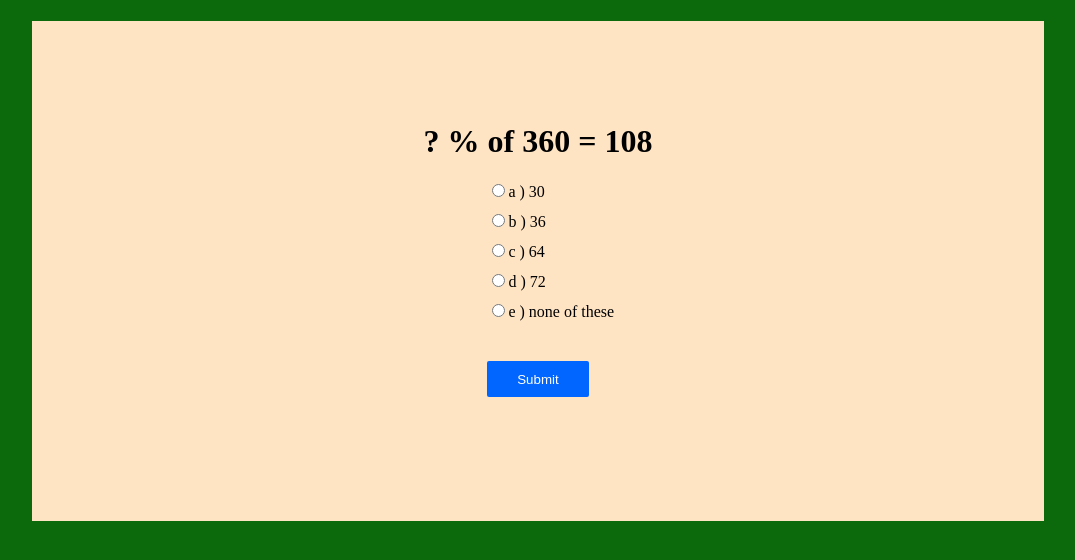
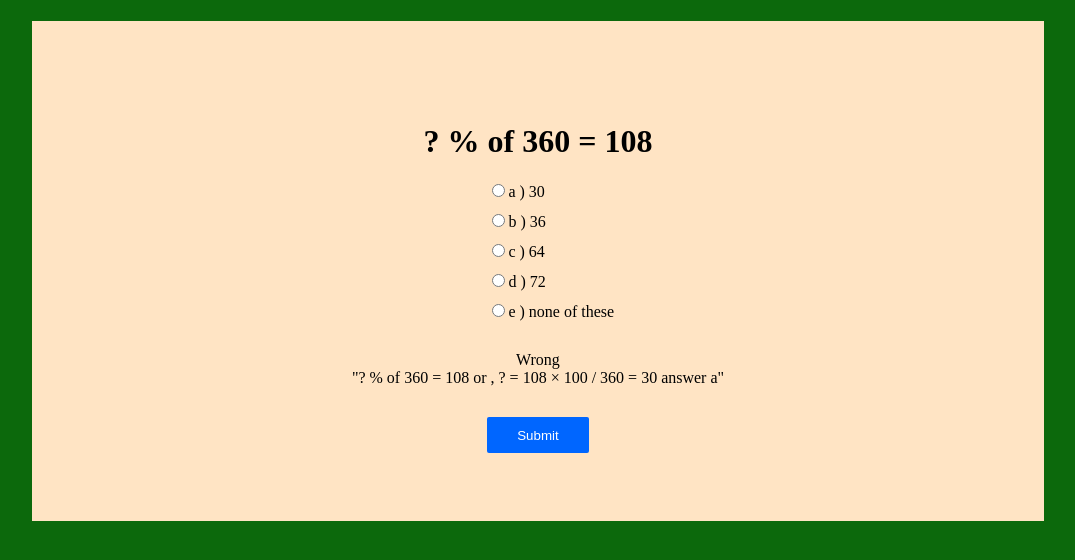
Before and after one commit to IanDBrown/henHacks2024, a React (Vite) app in the folder frontend/: page /quiz in a window 1280 px wide. Both pictures are taken after a click on the button "Submit". Shown: the top 560 px of the page, without its empty margins (102-1177 px from the left). Built offline with nearby package versions, Linux system fonts and the light colour scheme; a web font is replaced by a local one.

Commit message:
Updated Questions file

```diff
--- a/frontend/src/components/QuestionPage.tsx
+++ b/frontend/src/components/QuestionPage.tsx
@@ -4,18 +4,21 @@ import { useState } from "react"
 
 const QuestionPage = () => {
     const [selectedAnswer, setSelectedAnswer] = useState("");
-    let scoreLevel : number = 2;
+    const [hiddenClass, sethiddenClass] = useState("hidden");
+    const [correctOrNot, setCorrectOrNot] = useState("");
+
+    let scoreLevel : number =2;
     let allOptions: String = math.Math[scoreLevel][0].options
     let answerArray: Array<string> = allOptions.split(" , ")
-    console.log(math.Math[scoreLevel][0].options)
     let rationale : String = math.Math[scoreLevel][0].Rationale
 
     function checkAnswer (){
+        sethiddenClass("shown")
         if(selectedAnswer === math.Math[scoreLevel][0].correct){
-            console.log("Correct");
+            setCorrectOrNot("Correct")
             scoreLevel += 1
         }else{
-            console.log("Wrong");
+            setCorrectOrNot("Wrong")
             scoreLevel -= 1
         }
     }
@@ -58,14 +61,15 @@ const QuestionPage = () => {
                 </label>
             </div>
             </form>
-            <div className="hidden" id="rationale">
+            <div className={`rationale ${hiddenClass}`} id="rationale">
+                {correctOrNot} <br/>
                 {rationale}
             </div>
             <div>
                 <button className="sumbitButton" onClick={()=>checkAnswer()}>Submit</button>
             </div>
         </div>
-     );
+    )
 }
 
 export default QuestionPage;
--- a/frontend/src/css/QuestionPage.css
+++ b/frontend/src/css/QuestionPage.css
@@ -33,6 +33,15 @@
     margin-left: 45%;
 }
 
+.rationale{
+    text-align: center;
+    padding-top: 20px;
+}
+
 .hidden{
     display: none;
 }
+
+.shown{
+    display: block;
+}
```
